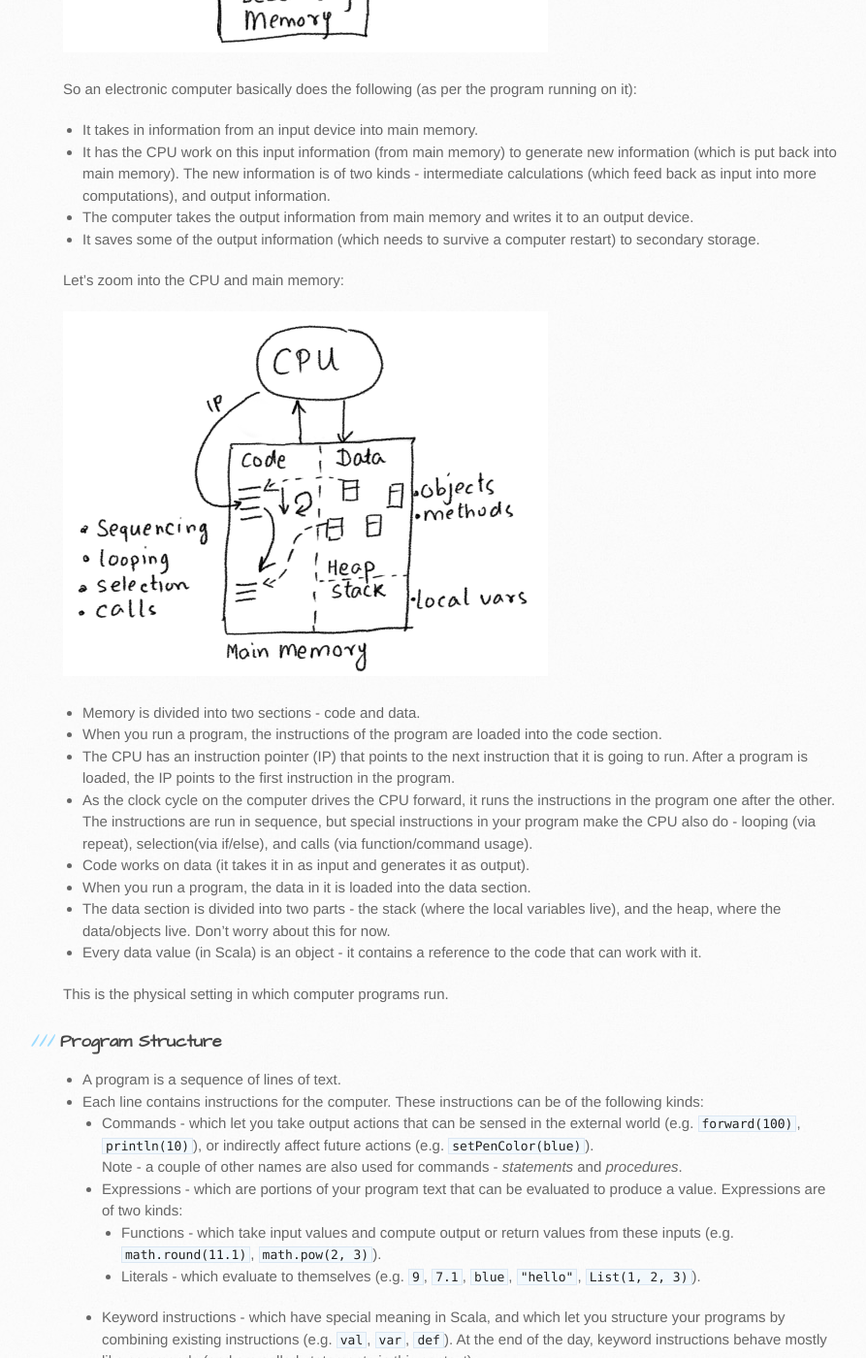
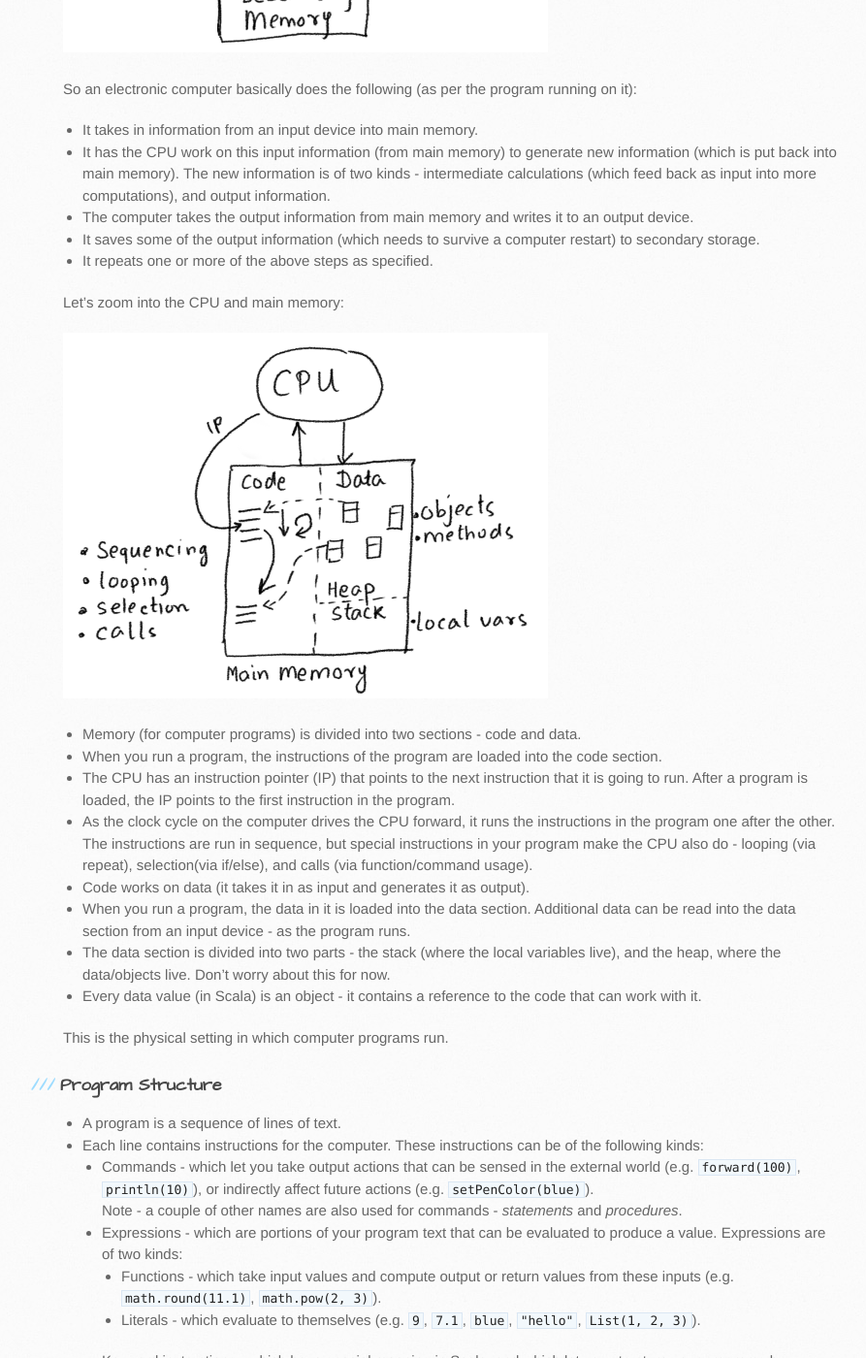
Before and after one commit to kojodoc/kojodoc.github.io, a Jekyll site: the page built from concepts/computing-essentials.md, in a window 1280 px wide and 1400 px high, scrolled down 1261 px. Shown: the whole window at 97% size, without its empty margins (105-998 px from the left). Built offline with Jekyll 4.4.1, drawn with Linux system fonts in a browser that asks for light colours; our own code applies the rules of GitHub Pages for plain Markdown files; the repository's description, which GitHub fills in, is left out; some of the changed text lies outside the part shown.

Commit message:
Tweak "compting essentials".

```diff
--- a/concepts/computing-essentials.md
+++ b/concepts/computing-essentials.md
@@ -34,17 +34,18 @@ So an electronic computer basically does the following (as per the program runni
 * It has the CPU work on this input information (from main memory) to generate new information (which is put back into main memory). The new information is of two kinds - intermediate calculations (which feed back as input into more computations), and output information.
 * The computer takes the output information from main memory and writes it to an output device.
 * It saves some of the output information (which needs to survive a computer restart) to secondary storage.
+* It repeats one or more of the above steps as specified.
 
 Let's zoom into the CPU and main memory:
 
 <img src ="cpu-memory.png" width="500"/>
 
-* Memory is divided into two sections - code and data.
+* Memory (for computer programs) is divided into two sections - code and data.
 * When you run a program, the instructions of the program are loaded into the code section.
 * The CPU has an instruction pointer (IP) that points to the next instruction that it is going to run. After a program is loaded, the IP points to the first instruction in the program.
 * As the clock cycle on the computer drives the CPU forward, it runs the instructions in the program one after the other. The instructions are run in sequence, but special instructions in your program make the CPU also do - looping (via repeat), selection(via if/else), and calls (via function/command usage).
 * Code works on data (it takes it in as input and generates it as output).
-* When you run a program, the data in it is loaded into the data section.
+* When you run a program, the data in it is loaded into the data section. Additional data can be read into the data section from an input device - as the program runs.
 * The data section is divided into two parts - the stack (where the local variables live), and the heap, where the data/objects live. Don't worry about this for now.
 * Every data value (in Scala) is an object - it contains a reference to the code that can work with it.
 
@@ -160,6 +161,8 @@ You saw above how commands can be composed and how functions can be composed. Ke
 ---
 
 ### Abstraction
+Abstraction is the process of giving a name to a useful composition (it's a process because abstractions change as you refine your program). In Kojo/Scala, you can create abstractions in the following ways:
+
 * The `val` keyword instruction allows you to associate a name with a value; e.g. `val x = 10`. This is a form of abstraction.
 * The `var` keyword instruction allows you to bind a name to a value; e.g. `var x = 10`. This name can be bound to a different value later on in your program. This is a form of abstraction.
 * The `def` keyword instruction allows you to define a new command or function. This is a means of abstraction.
```
